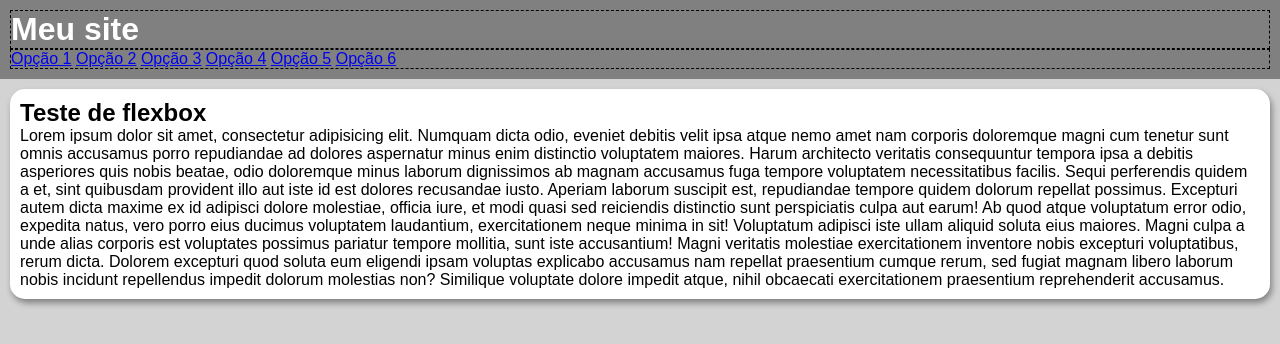
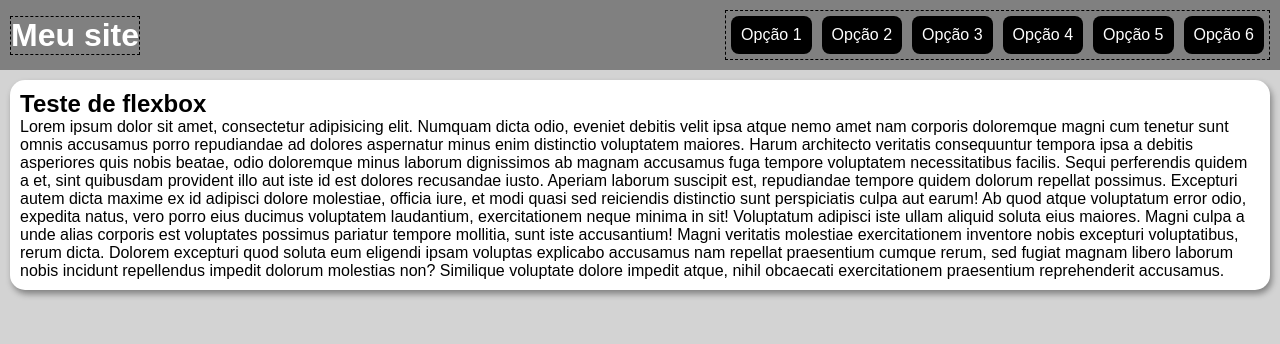
Before and after one commit to Bolever/html-css, a plain HTML site: page exercicios/ex027/flex013-menuflexbox/index.html in a window 1280 px wide. Drawn offline with Linux system fonts and the light colour scheme.

Commit message:
menu flexbox

```diff
--- a/exercicios/ex027/flex013-menuflexbox/estolo/style.css
+++ b/exercicios/ex027/flex013-menuflexbox/estolo/style.css
@@ -18,14 +18,41 @@ header{
     background-color: gray;
     color: white;
     padding: 10px;
+
+    display: flex;
+    flex-flow: row wrap;
+    justify-content: space-between;
+    align-items: center;
 }
 
 header > h1{
     border: 1px dashed black;
+    f
+    flex: 0 0 200px;
 }
 
 header > nav{
     border: 1px dashed black;
+    display: flex;
+    flex-flow: row wrap;
+    justify-content: flex-end;
+
+}
+
+header > nav > a{
+    background-color: black;
+    color: white;
+    padding: 10px;
+    margin: 5px;
+    border-radius: 8px;
+    text-decoration: none;
+    text-align: center;
+}
+
+header > nav > a:hover{
+    background-color: white;
+    color: black;
+    transition: background-color .7s;
 }
 
 main{
```
